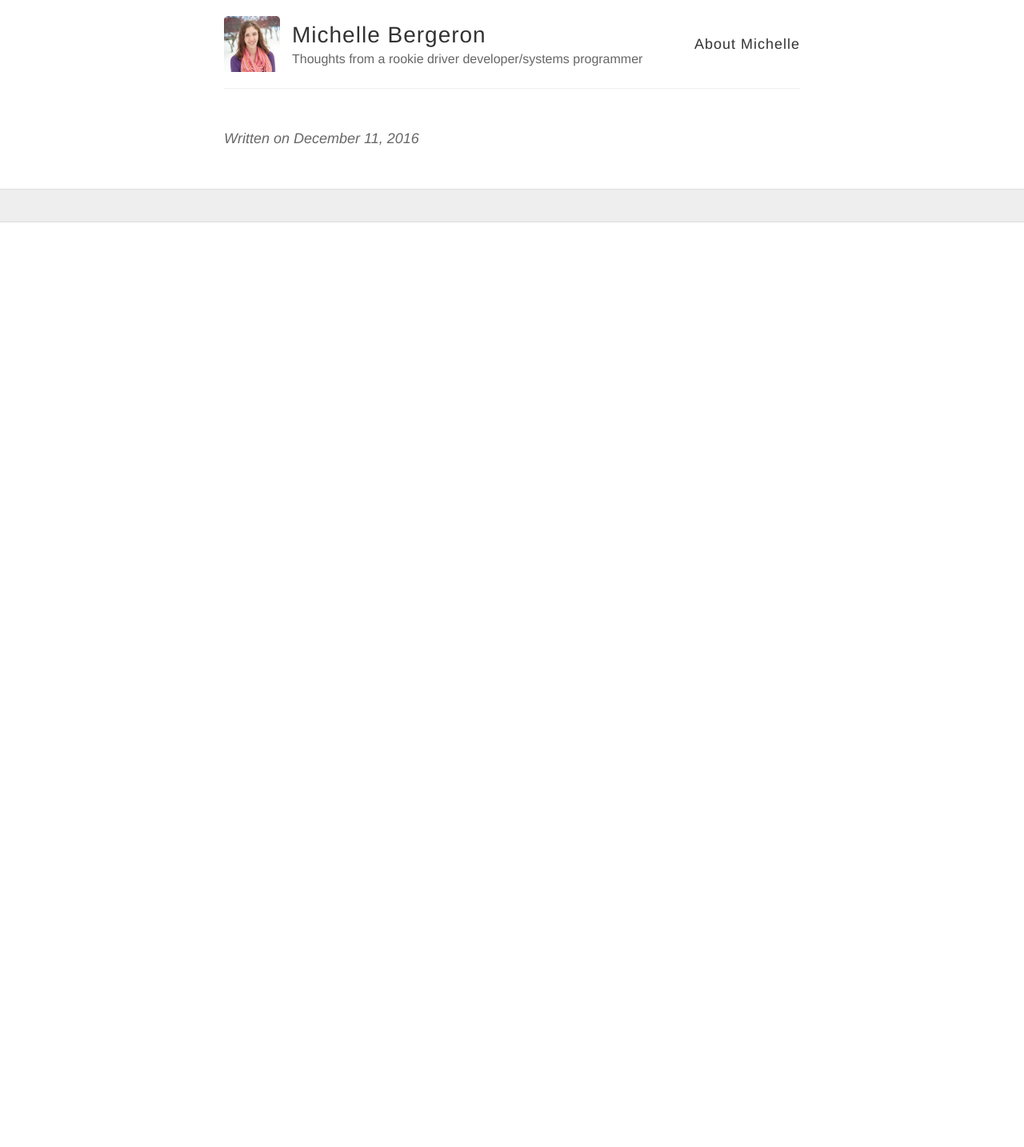
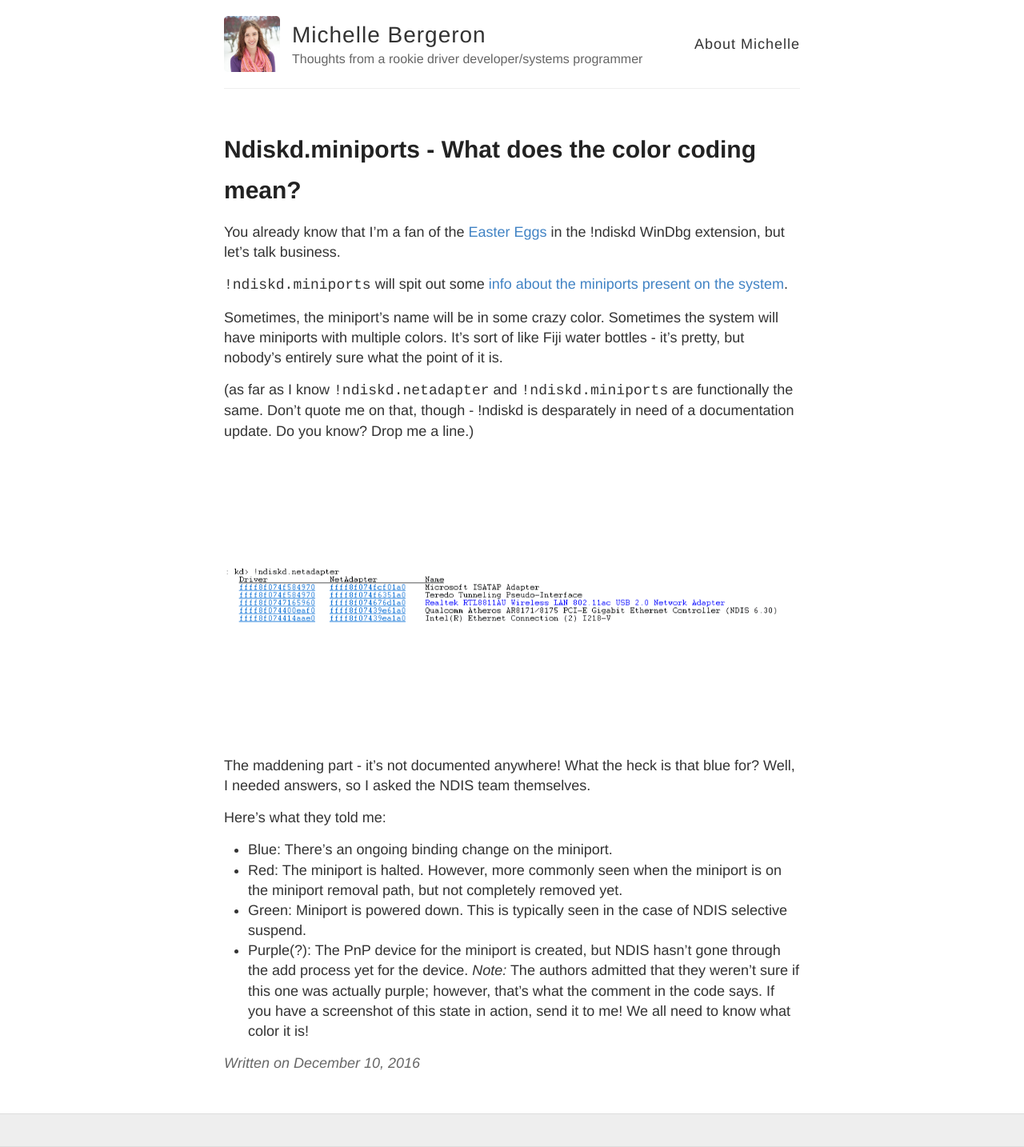
Before and after one commit to mrb113/mrb113.github.io, a Jekyll site: the page built from _posts/2016-12-10-ndiskd-miniports-color-coding.md, in a window 1280 px wide. Shown: the whole page at 80% size. Built offline with Jekyll 4.4.1, drawn with Linux system fonts in a browser that asks for light colours; our own code applies the rules of GitHub Pages for plain Markdown files; comment, search, counter and statistics services are not loaded; before the commit the page ends 900 px from its top, so only the background shows below that.

Commit message:
Github pages discriminate against windbg users

```diff
--- a/_posts/2016-12-10-ndiskd-miniports-color-coding.md
+++ b/_posts/2016-12-10-ndiskd-miniports-color-coding.md
@@ -1,4 +1,23 @@
 ---
 layout: post
-title: !ndiskd.miniports - What does the color coding mean?
+title: Ndiskd.miniports - What does the color coding mean?
 ---
+
+You already know that I'm a fan of the [Easter Eggs](http://mrbit.me/WinDBG-Easter-Eggs/) in the !ndiskd WinDbg extension, but let's talk business.
+
+`!ndiskd.miniports` will spit out some [info about the miniports present on the system](https://msdn.microsoft.com/en-us/library/windows/hardware/ff564148(v=vs.85).aspx).
+
+Sometimes, the miniport's name will be in some crazy color. Sometimes the system will have miniports with multiple colors. It's sort of like Fiji water bottles - it's pretty, but nobody's entirely sure what the point of it is.
+
+(as far as I know `!ndiskd.netadapter` and `!ndiskd.miniports` are functionally the same. Don't quote me on that, though - !ndiskd is desparately in need of a documentation update. Do you know? Drop me a line.)
+
+![ndiskd.netadapter](../images/ndiskd_blue.png)
+
+The maddening part - it's not documented anywhere! What the heck is that blue for? Well, I needed answers, so I asked the NDIS team themselves.
+
+Here's what they told me:
+
+- Blue: There's an ongoing binding change on the miniport.
+- Red: The miniport is halted. However, more commonly seen when the miniport is on the miniport removal path, but not completely removed yet.
+- Green: Miniport is powered down. This is typically seen in the case of NDIS selective suspend.
+- Purple(?): The PnP device for the miniport is created, but NDIS hasn't gone through the add process yet for the device. *Note:* The authors admitted that they weren't sure if this one was actually purple; however, that's what the comment in the code says. If you have a screenshot of this state in action, send it to me! We all need to know what color it is!
```
